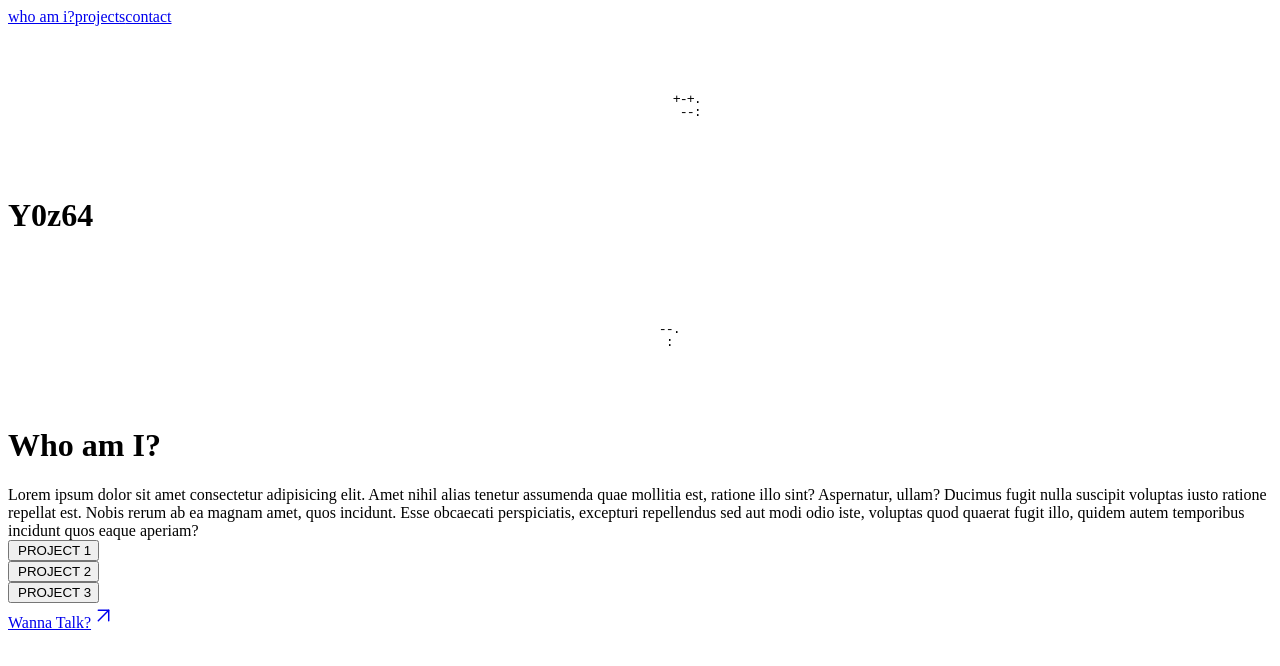
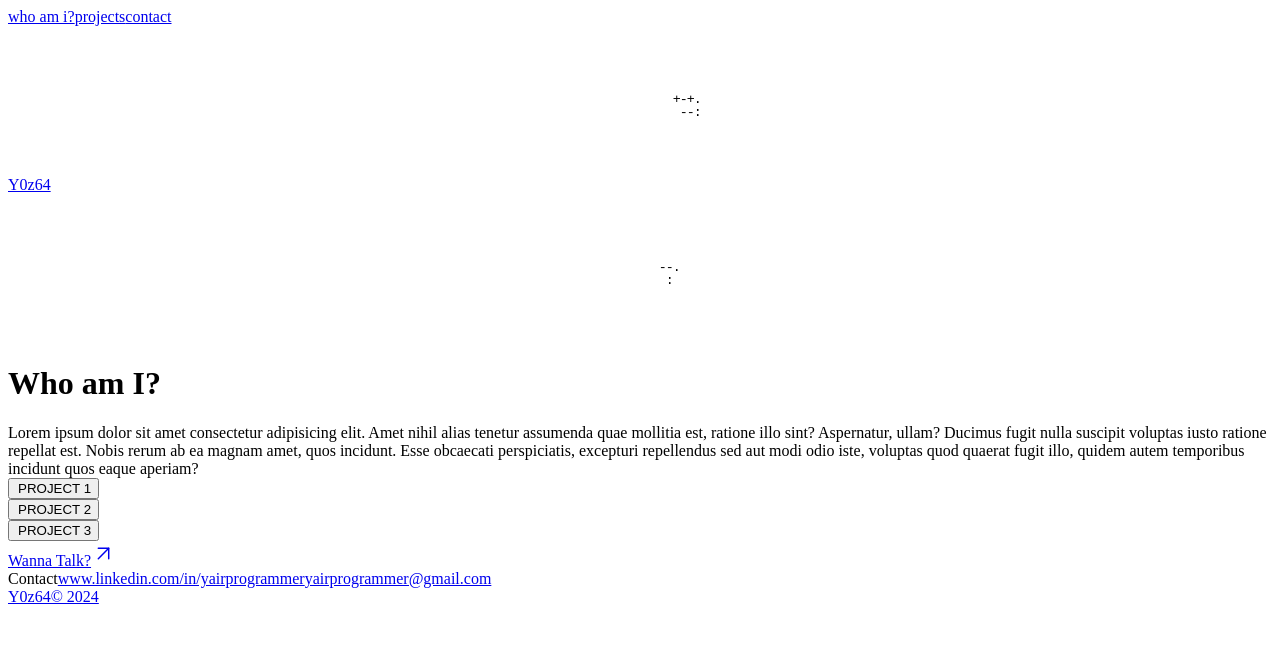
Before and after one commit to Y0z64/Y0z64.github.io, a React (Vite) app: page / in a window 1280 px wide. Shown: the top 666 px of the page. Built offline with nearby package versions, Linux system fonts and the light colour scheme; the HTML template or start-up script is replaced by a standard one.

Commit message:
Added footer

```diff
--- a/src/App.tsx
+++ b/src/App.tsx
@@ -10,6 +10,33 @@ function App() {
       <AboutMe />
       <Projects />
       <Contact />
+      <footer className="min-h-34 flex  w-screen snap-end items-center justify-between bg-gray-100 px-4 py-3 text-[#1e1e1e]">
+        <div className="lg:text-md flex h-full flex-col items-start justify-between text-left font-geistMono text-sm">
+          <span>Contact</span>
+          <a
+            className="text-xs text-gray-600 lg:text-sm"
+            href="https://www.linkedin.com/in/yairprogrammer"
+            target="_blank"
+            rel="noopener noreferrer"
+          >
+            www.linkedin.com/in/yairprogrammer
+          </a>
+          <a
+            className="text-xs text-gray-600 lg:text-sm"
+            href="mailto:yairprogrammer@gmail.com?subject=Let's%20Connect!"
+          >
+            yairprogrammer@gmail.com
+          </a>
+        </div>
+        <a
+          href="https://www.github.com/y0z64"
+          className="lg:text-md flex h-14 items-end justify-end font-geistMono text-sm"
+          target="_blank"
+          rel="noopener noreferrer"
+        >
+          Y0z64© 2024
+        </a>
+      </footer>
     </>
   );
 }
--- a/src/components/complex/HeroScreen.tsx
+++ b/src/components/complex/HeroScreen.tsx
@@ -1,3 +1,4 @@
+import { motion } from "framer-motion";
 import Nav from "../atoms/Nav";
 import Torus from "../atoms/Torus";
 import Container3D from "../particles/Container3D";
@@ -10,9 +11,15 @@ export default function HeroScreen() {
         <Container3D>
           <Torus position={[1, 0, -0.6]} />
         </Container3D>
-        <h1 className="-mb-4 flex h-min w-full justify-start pl-3 font-geistMono text-[7rem] tracking-tight text-gray-100 md:mr-4 md:text-[10rem] lg:ml-12 lg:text-[14rem] xl:w-min">
+        <motion.a
+          whileHover={{ scale: 1.04 }}
+          href="https://www.github.com/y0z64"
+          className="-mb-4 flex h-min w-full justify-start pl-3 font-geistMono text-[7rem] tracking-tight text-gray-100 md:mr-4 md:text-[10rem] lg:ml-12 lg:text-[14rem] xl:w-min"
+          target="_blank"
+          rel="noopener noreferrer"
+        >
           Y0z64
-        </h1>
+        </motion.a>
       </div>
     </div>
   );
```
